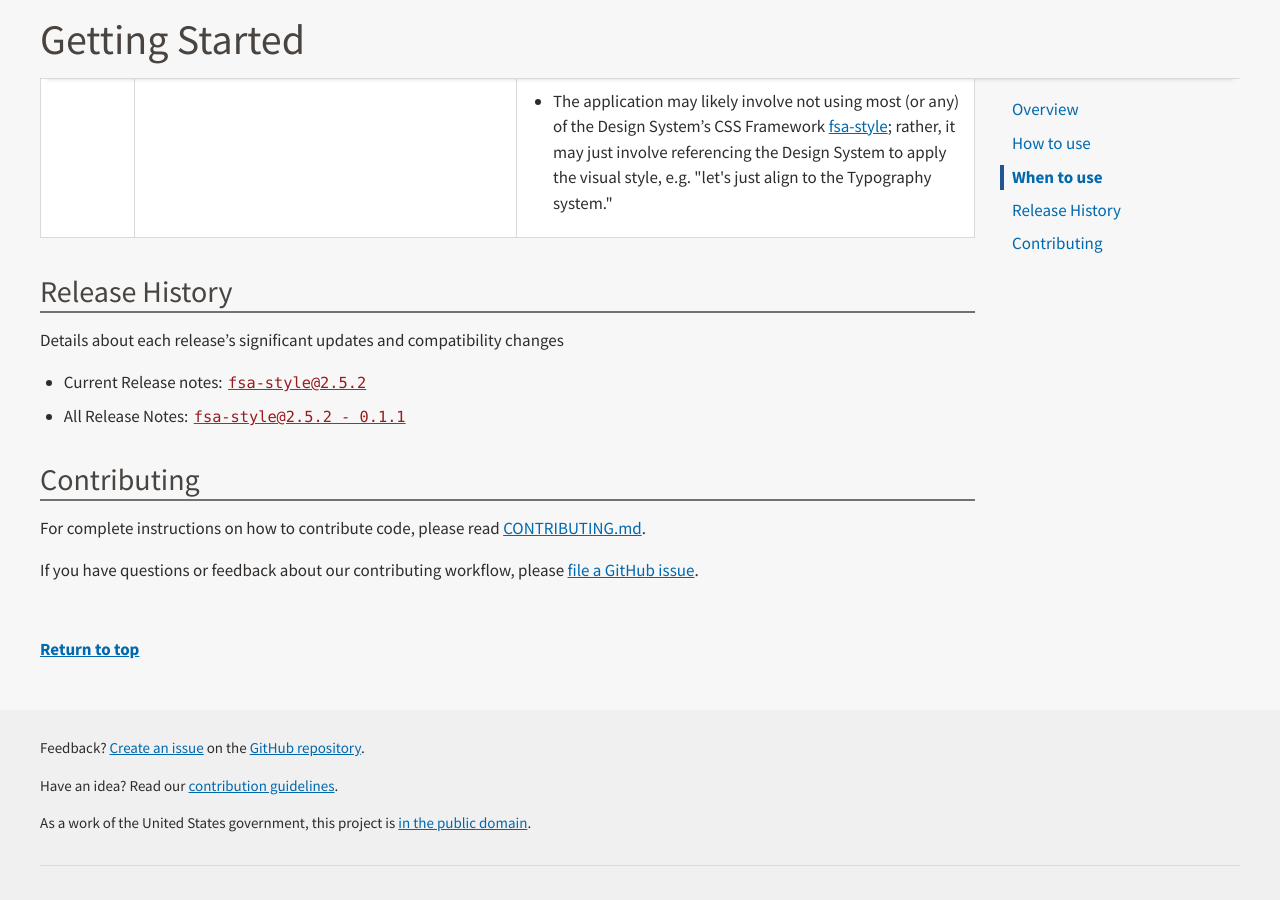
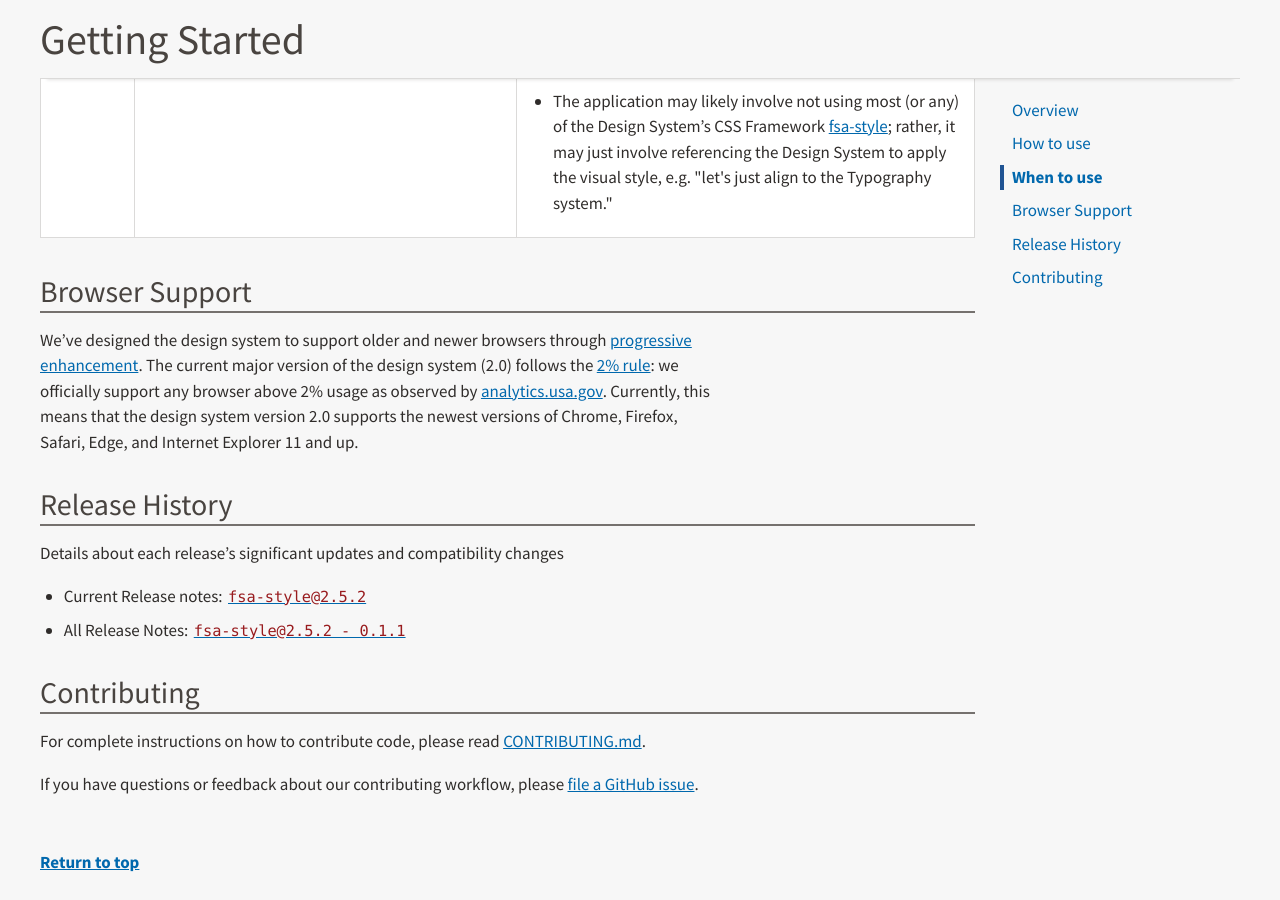
Before and after one commit to USDA-FSA/fsa-design-system, a Jekyll site: the page built from getting-started/index.md, in a window 1280 px wide and 900 px high, scrolled down 5164 px. Built offline with Jekyll 4.4.1, drawn with Linux system fonts in a browser that asks for light colours.

Commit message:
Added browser support note

```diff
--- a/_data/navvy.yml
+++ b/_data/navvy.yml
@@ -13,6 +13,9 @@
 
   - subtitle: "When to use"
     subhref: "getting-started/#when-to-use"
+
+  - subtitle: "Browser Support"
+    subhref: "getting-started/#browser-support"
 
   - subtitle: "Release History"
     subhref: "getting-started/#release-history"
--- a/getting-started/index.md
+++ b/getting-started/index.md
@@ -267,6 +267,10 @@ Consult the mini-guide below to determine the relevance of the FPAC Design Syste
   </tbody>
 </table>
 
+## Browser Support
+
+We’ve designed the design system to support older and newer browsers through [progressive enhancement](https://en.wikipedia.org/wiki/Progressive_enhancement). The current major version of the design system (2.0) follows the [2% rule](https://gds.blog.gov.uk/2012/01/25/support-for-browsers/): we officially support any browser above 2% usage as observed by [analytics.usa.gov](https://analytics.usa.gov/). Currently, this means that the design system version 2.0 supports the newest versions of Chrome, Firefox, Safari, Edge, and Internet Explorer 11 and up.
+
 ## Release History
 
 Details about each release's significant updates and compatibility changes
```
